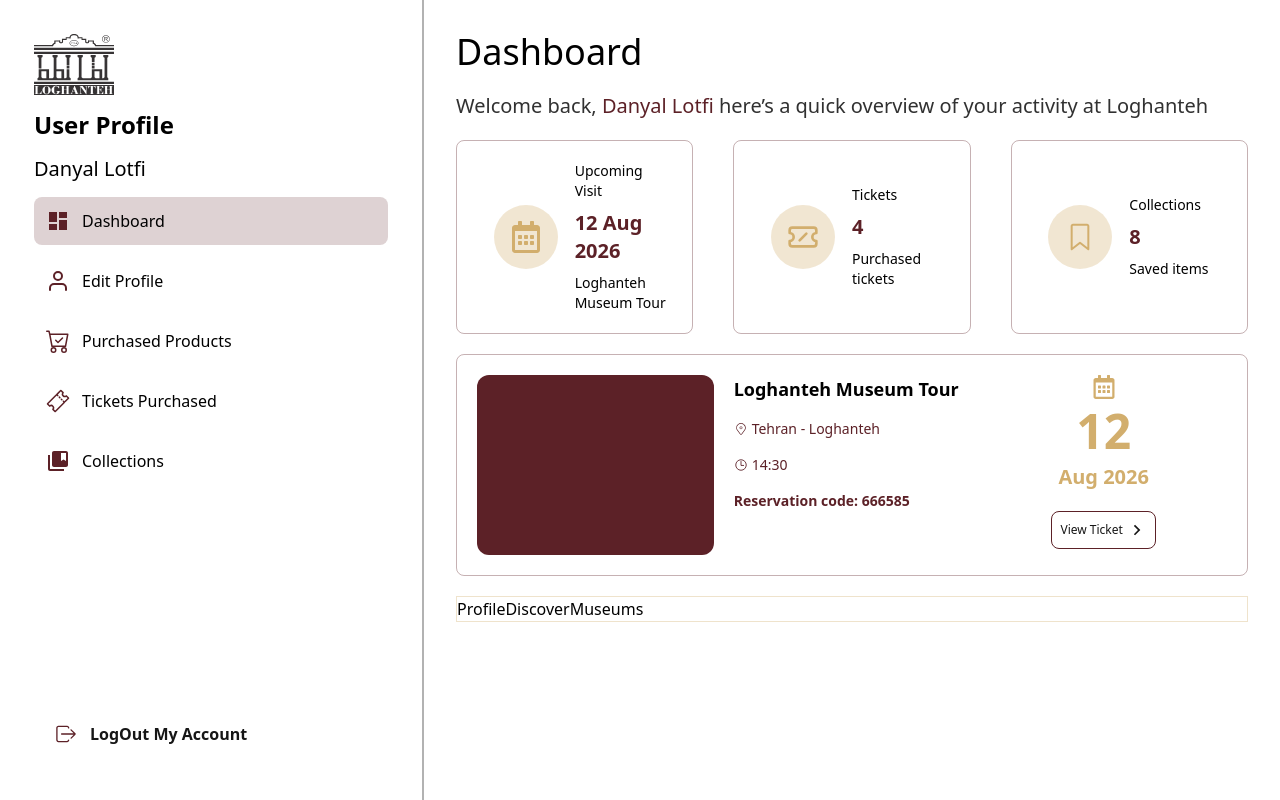
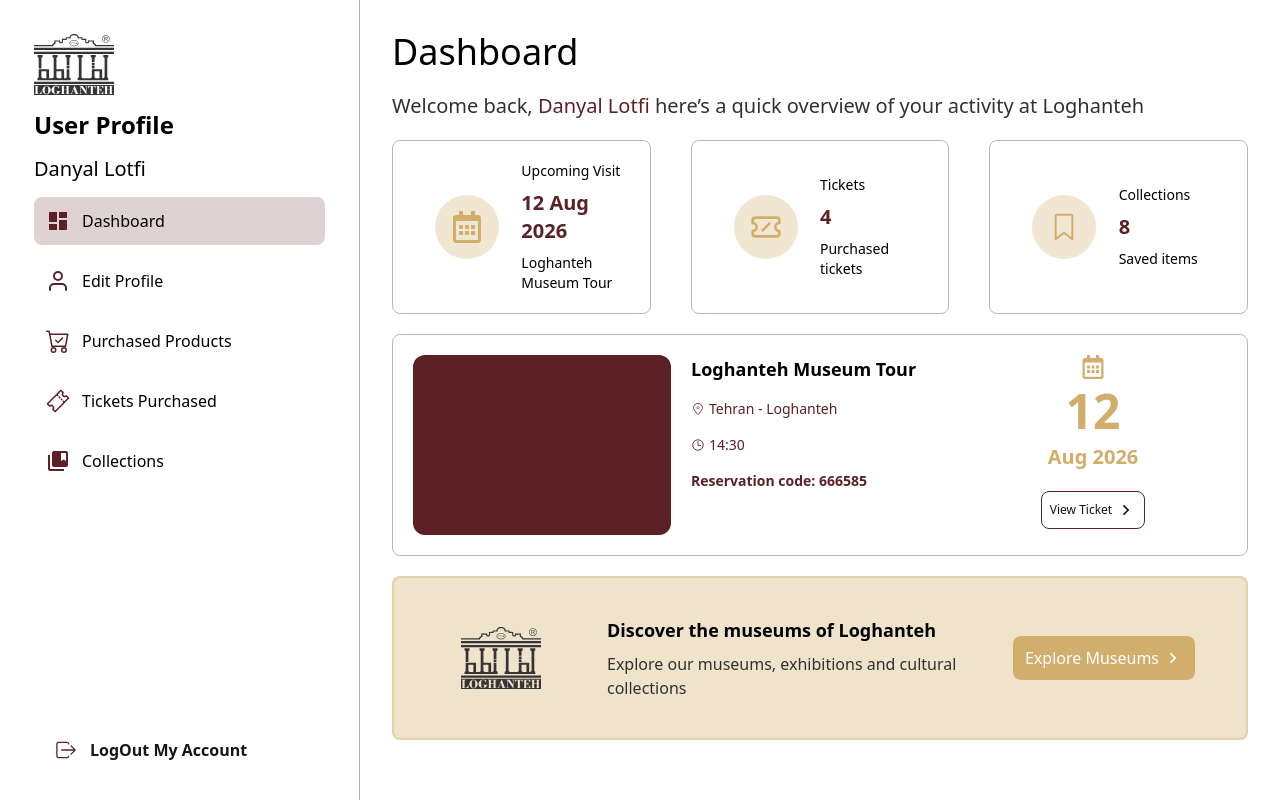
Before and after one commit to iXZed026/Loghante-Project, a Next.js app in the folder Develop/Frontend/: page /en/profile in a window 1280 px wide. Built offline with nearby package versions, Linux system fonts and the light colour scheme.

Commit message:
ProfileDashboard page completed

```diff
--- a/Develop/Frontend/src/app/[locale]/profile/layout.tsx
+++ b/Develop/Frontend/src/app/[locale]/profile/layout.tsx
@@ -63,7 +63,7 @@ function ProfileLayout({
                 <ProfileMobileHeader
                     activeDashboardHandler={activeDashboardHandler}
                 />
-                <div className="p-8 5">
+                <div className="md:p-8 p-5 md:overflow-y-scroll md:h-screen">
                     {/* Pages */}
                     {children}
                 </div>
--- a/Develop/Frontend/src/app/[locale]/profile/page.tsx
+++ b/Develop/Frontend/src/app/[locale]/profile/page.tsx
@@ -25,7 +25,7 @@ function Dashboard() {
         <ProfileNextVisitBox />
       </div>
       {/* Discover Museums Desktop */}
-      <div className='lg:block hidden'>
+      <div className='xl:block hidden'>
         <ProfileDiscoverMuseums />
       </div>
     </div>
--- a/Develop/Frontend/src/features/profile/componenets/ProfileDashboard.tsx
+++ b/Develop/Frontend/src/features/profile/componenets/ProfileDashboard.tsx
@@ -35,8 +35,11 @@ function ProfileDashboard({
             animate="visible"
             exit="exit"
             className={cn(
-                "w-106",
+                "w-90",
                 "bg-white-utility",
+                "min-h-screen",
+                " border-black/30",
+                locale === "fa" ? "border-l-1" : "border-r-1",
                 isActive
                     ? locale === "fa"
                         ? "fixed top-0 right-0"
@@ -47,10 +50,8 @@ function ProfileDashboard({
         >
             <div className={cn(
                 "p-8.5",
-                "h-screen",
-                " border-black/30",
-                locale === "fa" ? "border-l-2" : "border-r-2",
                 "fcol justify-between",
+                "min-h-screen",
             )}>
 
                 {/* Profile Dashboard Header */}
@@ -86,7 +87,9 @@ function ProfileDashboard({
                     </span>
 
                     {/* Profile Dashboard Page Links */}
-                    <ProfileDashboardLinks />
+                    <ProfileDashboardLinks
+                        UnActiveDashboardHandler={UnActiveDashboardHandler}
+                    />
 
                 </div>
 
@@ -95,7 +98,7 @@ function ProfileDashboard({
                     <Button
                         className={cn(
                             "w-full",
-                            "p-5",
+                            "px-5",
                             "text-black-utility font-semibold",
                             "flex items-center gap-3",
                             "transition-all duration-300",
--- a/Develop/Frontend/src/features/profile/componenets/ProfileDashboardLinks.tsx
+++ b/Develop/Frontend/src/features/profile/componenets/ProfileDashboardLinks.tsx
@@ -6,7 +6,14 @@ import { dashboardNavLinks } from "../data/profile-dashboard-nav-links"
 import { getLocalizedValue } from "@/lib/utils/getLocalizedValue"
 import { usePathname } from "next/navigation"
 
-function ProfileDashboardLinks() {
+interface IProfileDashboardLinks {
+    UnActiveDashboardHandler?: () => void
+}
+
+function ProfileDashboardLinks({
+    UnActiveDashboardHandler
+}: IProfileDashboardLinks
+) {
 
     const locale = useLocale()
     const pathname = usePathname()
@@ -32,6 +39,7 @@ function ProfileDashboardLinks() {
                                 "bg-[#5C212733]"
                             )}
                             href={`/profile${link.href}`}
+                            onClick={UnActiveDashboardHandler}
                         >
                             <link.icon
                                 className='size-6 text-crimson'
--- a/Develop/Frontend/src/features/profile/componenets/dashboard/ProfileDiscoverMuseums.tsx
+++ b/Develop/Frontend/src/features/profile/componenets/dashboard/ProfileDiscoverMuseums.tsx
@@ -1,11 +1,69 @@
+import ArrowIcon from '@/components/shared/ArrowIcon'
+import AppImage from '@/components/ui/AppImage'
+import AppLink from '@/components/ui/AppLink'
+import Button from '@/components/ui/Button'
+import { cn } from '@/lib/utils/cn'
 import React from 'react'
 
 function ProfileDiscoverMuseums() {
     return (
-        <div className='border-1 border-[var(--gold-opacity-color)]'>
-            ProfileDiscoverMuseums
+        <div className={cn(
+            "py-9.5",
+            "grid grid-cols-12",
+            "rounded-lg",
+            "bg-[var(--gold-opacity-color)]",
+            "border-2 border-[var(--gold-opacity-color)]"
+        )}
+        >
+            {/* Loghanteh Logo */}
+            < div className={
+                cn(
+                    "col-span-3",
+                    "fcc",
+                )
+            } >
+                <AppImage
+                    width={80}
+                    height={60}
+                    src={"/images/loghanteh-logo.svg"}
+                    alt="loghanteh logo"
+                />
+            </div >
+            <div
+                className={cn(
+                    "col-span-5 fcol gap-2"
+                )}
+            >
+                <span className='font-semibold text-lg'>
+                    Discover the museums of Loghanteh
+                </span>
+                <p className='font-light text-black-light-utility'>
+                    Explore our museums, exhibitions and cultural collections
+                </p>
+            </div>
+            <div
+                className={cn(
+                    "col-span-4 fcc"
+                )}
+            >
+                <AppLink
+                    href='/#museums'
+                >
+                    <Button
+                        className={cn(
+                            "fcc gap-1",
+                            "px-3 py-2.5",
+                            "bg-gold-utility",
+                            "hover:bg-[var(--gold-hover-color)]"
+                        )}
+                    >
+                        Explore Museums
+                        <ArrowIcon />
+                    </Button>
+                </AppLink>
+            </div>
 
-        </div>
+        </div >
     )
 }
 
```
